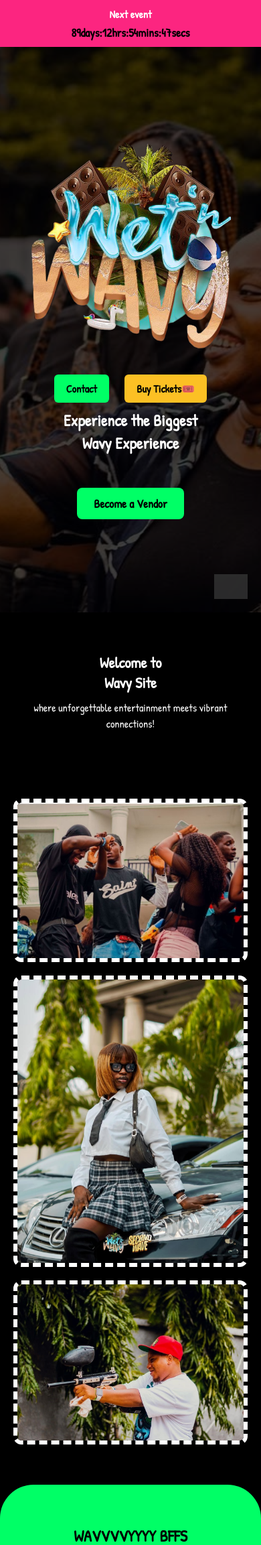
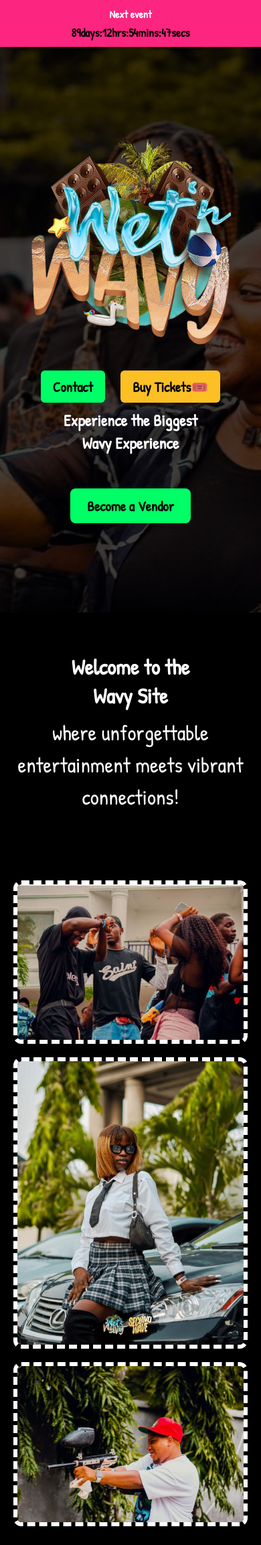
Before and after one commit to Danicon04/wetnwavy, a PHP site: page / in a window 390 px wide. Shown: the top 2306 px of the page at 67% size. Run offline with PHP 8.4, Linux system fonts and the light colour scheme; grey boxes are pictures that could not be loaded.

Commit message:
wetnwavy

```diff
--- a/header.php
+++ /dev/null
@@ -1,13 +0,0 @@
-<!DOCTYPE html>
-<html lang="en">
-<head>
-    <meta charset="UTF-8">
-    <meta name="viewport" content="width=device-width, initial-scale=1.0">
-    <title>Rave Experience</title>
-    <link rel="stylesheet" href="style.css">
-</head>
-<body>
-    <div class="top-banner">
-        <span>Next event</span>
-        <div class="countdown" id="countdown">00:00:00:00</div>
-    </div>
--- a/index.html
+++ b/index.html
@@ -1,4 +1,16 @@
-
+<!DOCTYPE html>
+<html lang="en">
+<head>
+    <meta charset="UTF-8">
+    <meta name="viewport" content="width=device-width, initial-scale=1.0">
+    <title>Rave Experience</title>
+    <link rel="stylesheet" href="style.css">
+</head>
+<body>
+    <div class="top-banner">
+        <span>Next event</span>
+        <div class="countdown" id="countdown">00:00:00:00</div>
+    </div>
     <!-- Hero Section -->
     <section class="hero">
         <div class="hero-content">
@@ -6,7 +18,7 @@
 
             <!-- Buttons Row -->
             <div>
-            <a href="#" class="btn btn-green">Contact</a>
+                <a href="https://wa.me/9042525533" class="btn btn-green">Contact</a>
                 <a href="#" class="btn btn-yellow">Buy Tickets🎟️</a>
             </div>
 
@@ -14,16 +26,13 @@
             <h1>Experience the Biggest<br> Wavy Experience</h1>
 
             <!-- Large Buy Button -->
-        <a href="#" class="btn-secondary">Become a Vendor </a>
+            <a href="https://wa.me/9042525533" class="btn-secondary">Become a Vendor </a>
         </div>
-
-    <!-- Decorative Leaf -->
-    <img src="https://upload.wikimedia.org/wikipedia/commons/thumb/5/5c/Simple_leaf.svg/768px-Simple_leaf.svg.png" alt="Leaf" class="leaf">
     </section>
 
     <!-- Welcome Section -->
     <section class="welcome">
-    <h2>Welcome to <br> Wavy Site</h2>
+        <h2>Welcome to the <br> Wavy Site</h2>
         <p>where unforgettable entertainment meets vibrant connections!</p>
     </section>
 
@@ -37,16 +46,47 @@
     <!-- BFF Section with Merch & Gallery -->
     <section class="bffs">
         <h3>WAVVVVYYYY BFFS</h3>
-    <p>Link up with your friends & create amazing memories whenever the music drops & the liquor hits!</p>
+        <p>Vibe with your friends and turn up the memories every time the music hits and the liquor kicks in!</p>
 
         <div class="bff-gallery">
             <img src="imgG8.jpg" alt="Friends Photo 1">
-        <p class="bff-text">Rock The Rave Vibe! <br> Rep the party with our exclusive merch.</p>
+            <p class="bff-text">Rock The WAVY Vibe! <br> Flaunt your style with our signature party gear.</p>
             <img src="imgG5.jpg" alt="Friends Photo 2">
         </div>
         <br>
         <a href="#" class="visit-btn">Visit Gallery →</a>
     </section>
+    <footer class="footer">
+        <div class="footer-top">
+            <h2 class="tagline">Never miss an event,<br>Always remain Wavy</h2>
+            <p class="subtext">Join our email list today and be the first to know about upcoming events.</p>
+
+            <form class="email-form">
+                <input type="email" placeholder="youremail@email.com" required>
+                <button type="submit">STAY IN THE LOOP</button>
+            </form>
+        </div>
+
+        <div class="footer-links">
+            <a href="#">Home</a> |
+            <a href="#">About</a> |
+            <a href="#">Gallery</a> |
+            <a href="#">Buy Tickets</a> |
+            <a href="#">Vendor</a>
+        </div>
+
+        <div class="socials">
+            <a href="#"><i class="ri-instagram-line"></i></a>
+            <a href="#"><i class="ri-twitter-x-line"></i></a>
+            <a href="#"><i class="ri-tiktok-fill"></i></a>
+            <a href="#"><i class="ri-youtube-fill"></i></a>
+        </div>
+
+        <div class="footer-bottom">
+            <p>© <span id="years"></span> Wet N' Wavy. All rights Reserved.</p>
+            <p class="credit">made by <span>Icon Media.</span></p>
+        </div>
+    </footer>
     <script src="script.js"></script>
 </body>
 </html>
--- a/index.php
+++ /dev/null
@@ -1,63 +0,0 @@
-    <?php
-        require "header.php";
-    ?>
-    <!-- Hero Section -->
-    <section class="hero">
-        <div class="hero-content">
-            <img src="imgLogo.png" alt="wavy Logo" width="300" style="margin-bottom:20px">
-
-            <!-- Buttons Row -->
-            <div>
-            <a href="#" class="btn btn-green">Contact</a>
-            <a href="#" class="btn btn-yellow">Buy Tickets🎟️</a>
-            </div>
-
-            <!-- Main Text -->
-            <h1>Experience the Biggest<br> Wavy Experience</h1>
-
-            <!-- Large Buy Button -->
-            <a href="#" class="btn-secondary">Become a Vendor </a>
-
-            <!-- Upcoming Events -->
-            <!-- <div class="upcoming">
-            <a href="#">Upcoming events »</a>
-            </div> -->
-        </div>
-
-        <!-- Decorative Leaf -->
-        <img src="https://upload.wikimedia.org/wikipedia/commons/thumb/5/5c/Simple_leaf.svg/768px-Simple_leaf.svg.png" alt="Leaf" class="leaf">
-    </section>
-
-    <!-- Welcome Section -->
-    <section class="welcome">
-        <h2>Welcome to <br> Wavy Site</h2>
-        <p>where unforgettable entertainment meets vibrant connections!</p>
-    </section>
-
-    <!-- Gallery Section -->
-    <section class="gallery">
-        <img src="imgG4.jpg" alt="Event Image 1">
-        <img src="imgG3.jpg" alt="Event Image 2">
-        <img src="imgG6.jpg" alt="Event Image 2">
-    </section>
-
-    <!-- BFF Section with Merch & Gallery -->
-    <section class="bffs">
-        <h3>WAVVVVYYYY BFFS</h3>
-        <p>Link up with your friends & create amazing memories whenever the music drops & the liquor hits!</p>
-
-        <div class="bff-gallery">
-            <img src="imgG8.jpg" alt="Friends Photo 1">
-            <p class="bff-text">Rock The Rave Vibe! <br> Rep the party with our exclusive merch.</p>
-            <img src="imgG5.jpg" alt="Friends Photo 2">
-        </div>
-        <br>
-        <a href="#" class="visit-btn">Visit Gallery →</a>
-    </section>
-
-    <?php
-        include "footer.php";
-    ?>
-    <script src="script.js"></script>
-</body>
-</html>
--- a/style.css
+++ b/style.css
@@ -151,7 +151,7 @@ body{
 }
 
 .welcome h2 {
-    font-size: 2rem;
+    font-size: 4rem;
     margin-bottom: 10px;
 }
 
@@ -374,7 +374,7 @@ a {
 /* Responsive(footer) */
 @media (max-width: 600px) {
     .footer-top .tagline {
-        font-size: 1.2rem;
+        font-size: 2rem;
     }
     .email-form {
         flex-direction: column;
@@ -391,16 +391,16 @@ a {
 /* Responsiveness */
 @media (max-width: 768px) {
     .hero h1 {
-    font-size: 1.8rem;
+    font-size: 2.5rem;
     }
 
     .btn {
-    font-size: 1rem;
+    font-size: 1.3rem;
     padding: 10px 18px;
     }
 
     .btn-secondary {
-    font-size: 1.1rem;
+    font-size: 1.3rem;
     padding: 12px 25px;
     }
 
@@ -409,11 +409,11 @@ a {
     }
 
     .welcome h2 {
-    font-size: 1.6rem;
+    font-size: 4rem;
     }
 
     .bffs h3 {
-    font-size: 1.6rem;
+    font-size: 2rem;
     }
 }
 
@@ -432,20 +432,20 @@ a {
     }
 
     .welcome h2 {
-    font-size: 1.4rem;
+    font-size: 2rem;
     }
 
     .welcome p {
-    font-size: 1rem;
+    font-size: 2rem;
     }
 
     .bffs h3 {
-    font-size: 1.5rem;
+    font-size: 2rem;
     }
 
     .bffs p,
     .bff-text {
-    font-size: 1rem;
+    font-size: 2rem;
     }
 
     .circle-btn {
```
Also changed, not shown: footer.php (deleted, +0 -33 lines). Lines whose indentation alone changed are shown as unchanged.
